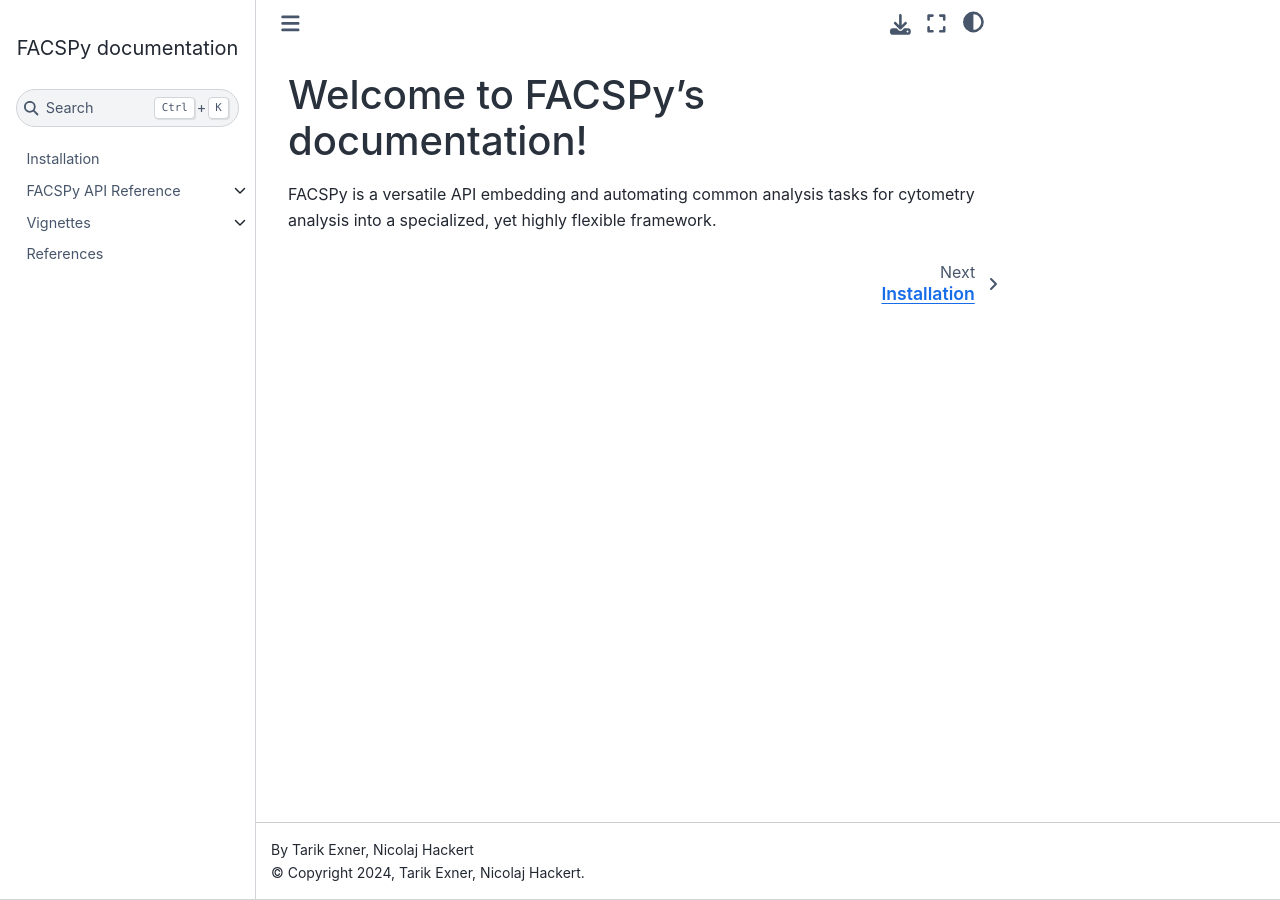
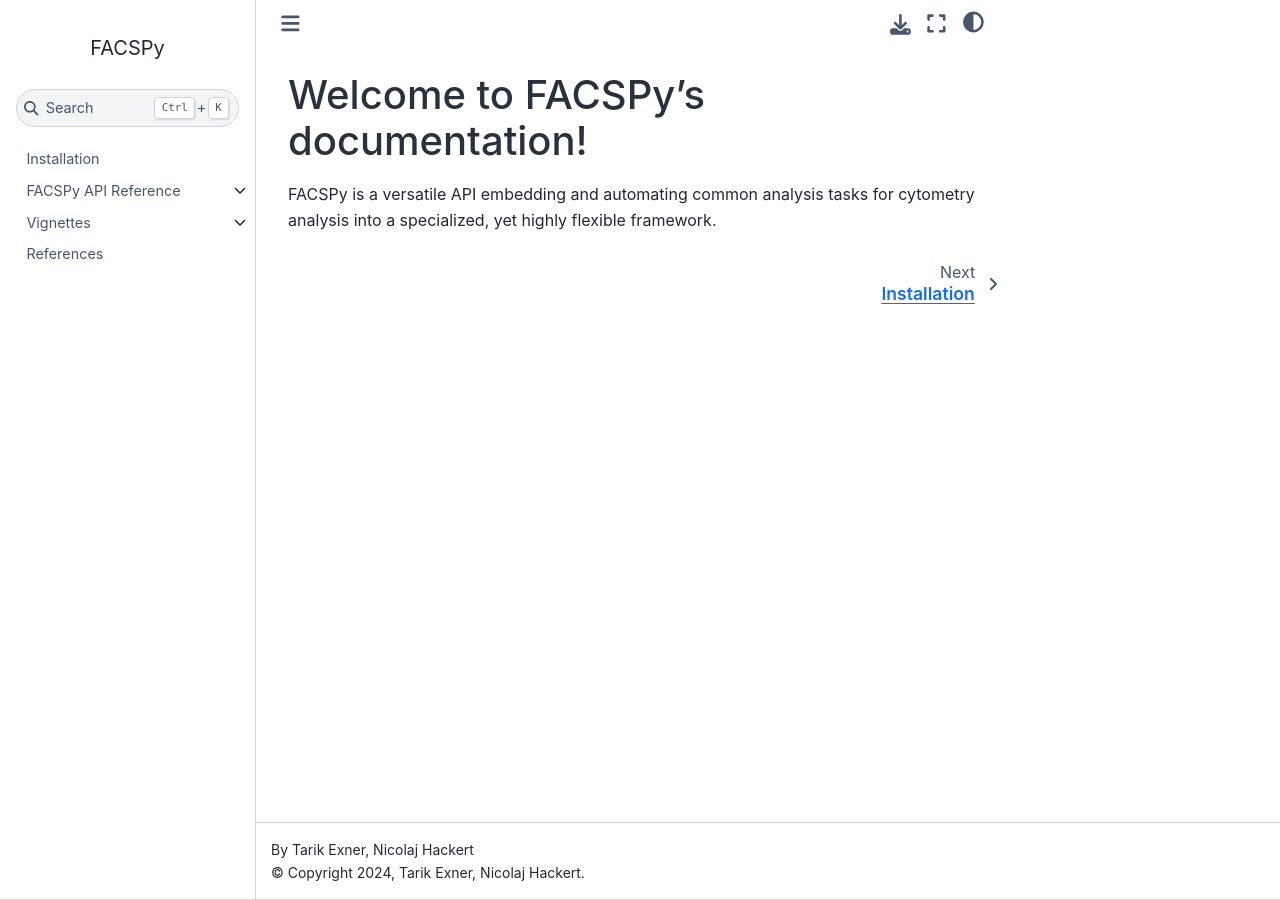
Before and after one commit to rgb-lab/FACSPy, a Sphinx documentation site: the page built from docs/index.md, in a window 1280 px wide. Built offline with Sphinx 7.4.7 and the Sphinx Book theme 1.1.4, drawn with Linux system fonts in a browser that asks for light colours; pages that are not in the unit, such as notebooks, are missing from menus; some of the changed lines change nothing that is shown.

Commit message:
changed html_name to FACSPy

```diff
--- a/docs/conf.py
+++ b/docs/conf.py
@@ -30,7 +30,7 @@ extensions = [
     "sphinx_autodoc_typehints",  # needs to be after napoleon
     "nbsphinx", # for notebook implementation
     "nbsphinx_link", # necessary to keep vignettes outside of sphinx root directory
-    "matplotlib.sphinxext.plot_directive"
+    "matplotlib.sphinxext.plot_directive" # necessary to include inline plots via documentation
 ]
 
 templates_path = ['_templates']
@@ -67,3 +67,4 @@ napoleon_custom_sections = [("Params", "Parameters")]
 
 html_theme = 'sphinx_book_theme'
 html_static_path = ['_static']
+html_title = "FACSPy"
```
